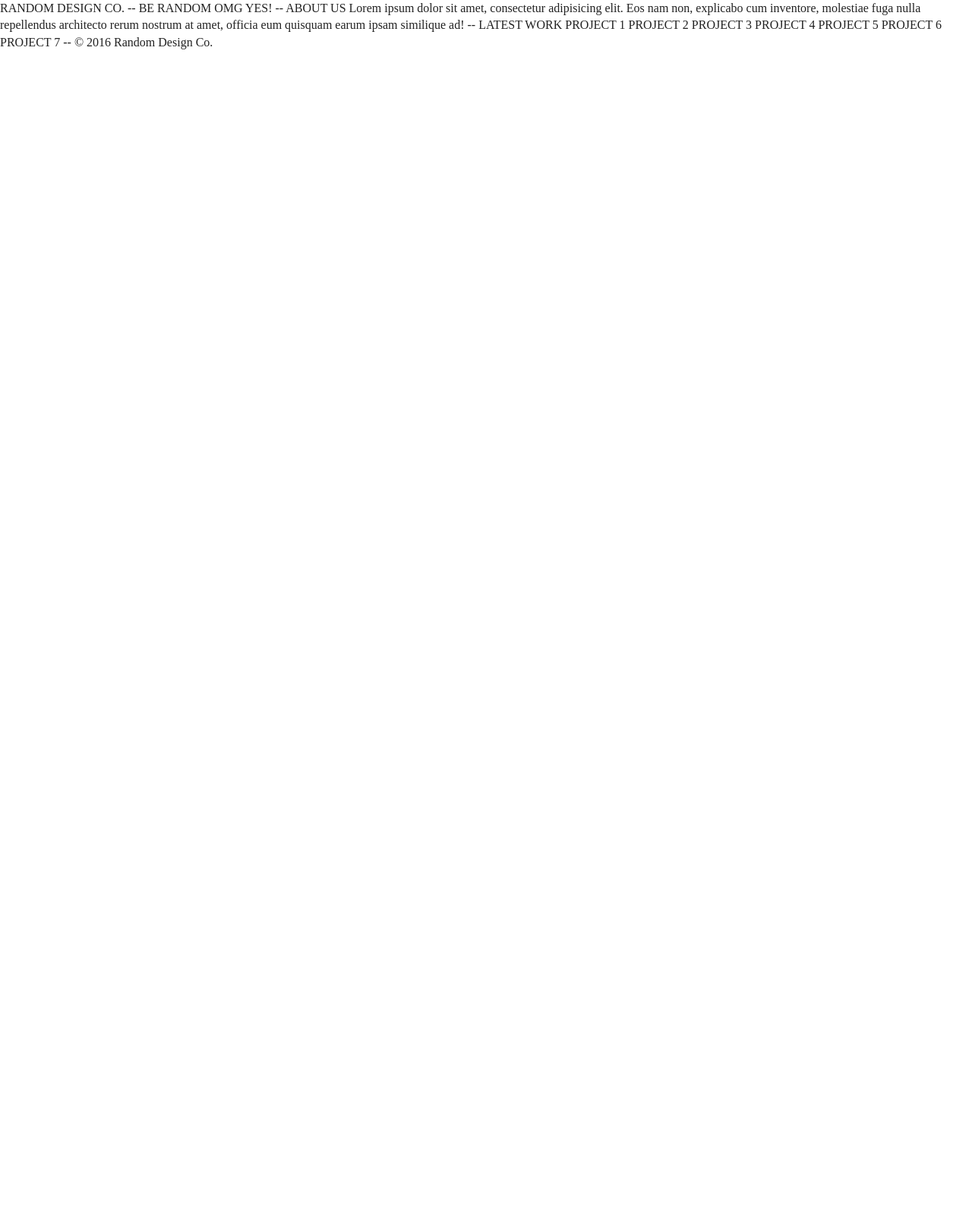
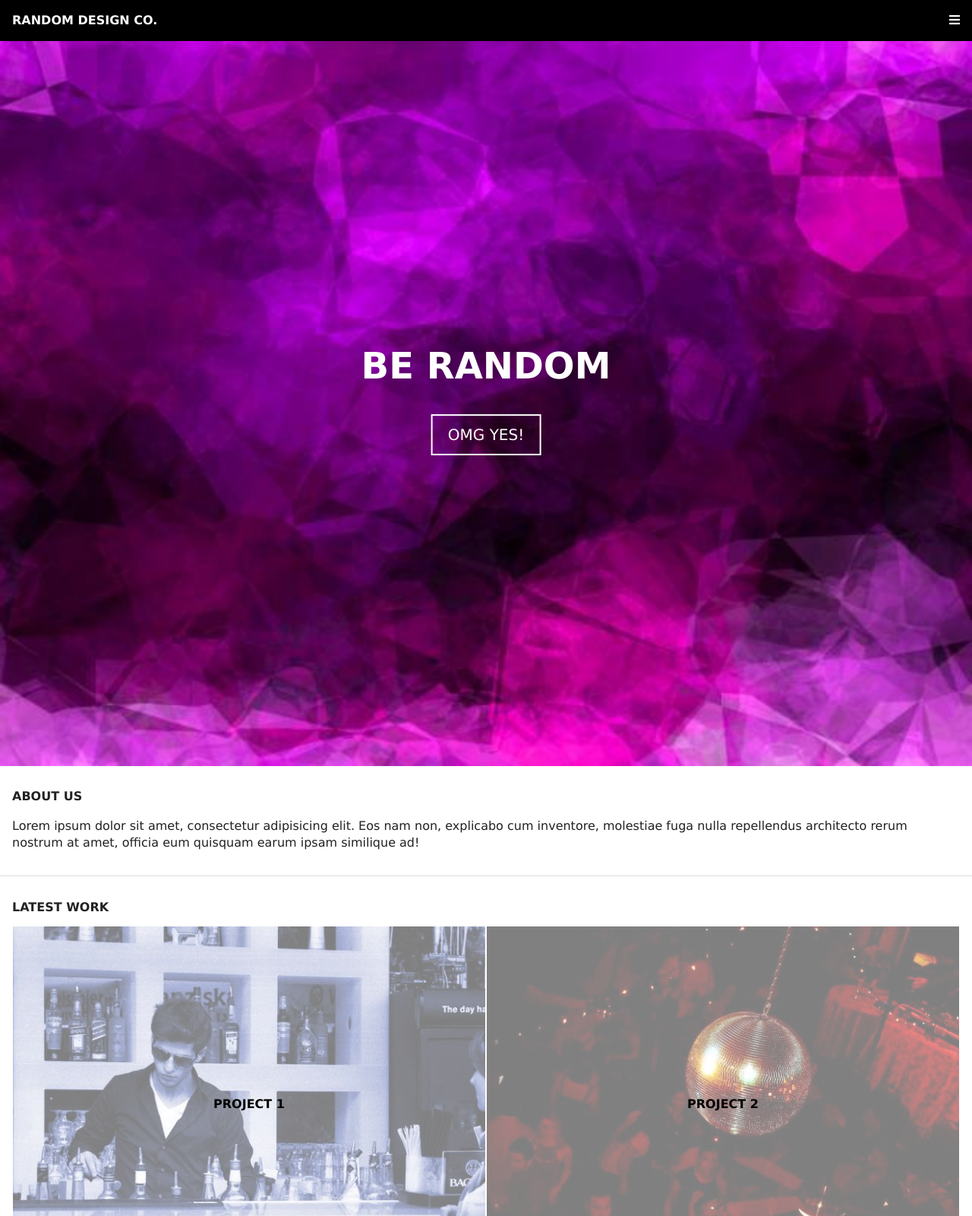
Before and after one commit to esetiadi/random-design-co, a plain HTML site: page index.html in a window 1280 px wide. Shown: the top 1600 px of the page at 76% size. Before the commit the page ends 800 px from the top, so only its background shows below. Drawn offline with nearby package versions, Linux system fonts and the light colour scheme.

Commit message:
finish up
follow video guide

```diff
--- a/css/main.css
+++ b/css/main.css
@@ -96,14 +96,118 @@ textarea {
 /* ==========================================================================
    Author's custom styles
    ========================================================================== */
-
-
 html {
   box-sizing: border-box;
 }
 *, *:before, *:after {
   box-sizing: inherit;
 }
+body {
+    font-family: verdana, sans-serif;
+    padding-top: 3em;
+}
+h1, h2, h3, h4, h5 {
+    font-size: 1em;
+    text-transform: uppercase;
+}
+img {
+    max-width: 100%;
+}
+.page-header {
+    background: #000;
+    color: white;
+    padding: 1em;
+    position: fixed;
+    top: 0;
+    left: 0;
+    width: 100%;
+}
+.page-header h1 {
+    margin: 0;
+}
+.page-header .main-nav {
+    position: absolute;
+    top: 1em;
+    right: 1em;
+}
+.page-section {
+    padding:1em;
+    border-bottom: 1px solid #ddd;
+}
+.btn {
+    display: inline-block;
+    font-size: 1.25em;
+    border: 0.125em solid #000;
+    padding: 0.75em 1em;
+    text-decoration: none;
+    color: #000;
+}
+.btn:hover {
+    background: #000;
+    color: #fff;
+}
+.jumbotron {
+    background: hsla (0, 100%, 50%, 0.5);
+    padding: 0;
+    position: relative;
+}
+.jumbotron__bg {
+    display: block;
+    position: relative;
+    z-index: -10;
+    width: 100%;
+}
+.jumbotron__content {
+    position: absolute;
+    top: 50%;
+    left: 50%;
+    transform: translate(-50%, -50%);
+    text-align: center;
+    line-height: 1;
+    color: #fff;
+}
+.jumbotron__content h2 {
+    margin-top: 0;
+    font-size: 3em;
+}
+.jumbotron__content .btn {
+    color: #fff;
+    border-color: #fff;
+}
+.jumbotron__content .btn:hover {
+    background-color: #fff;
+    color: #000;
+}
+.project-thumb {
+    position: relative;
+    width: 50%;
+    float: left;
+    background-color: hsla(0,100%,100%, 0.5);
+    border: 1px solid white;
+}
+.project-thumb:hover {
+    background-color: hsla(0, 0%, 0%, 0.5);
+}
+.project-thumb img {
+    position: relative;
+    z-index: -10;
+}
+.project-thumb h3 {
+    position: absolute;
+    top: 50%;
+    left: 50%;
+    transform: translate(-50%, -50%);
+    margin: 0;
+    text-align: center;
+    color: #000;
+}
+.project-thumb:hover h3 {
+    color: #fff;
+}
+.page-footer {
+    text-align: center;
+}
+
 
 
 
--- a/index.html
+++ b/index.html
@@ -11,9 +11,9 @@
   <link rel="manifest" href="site.webmanifest">
   <link rel="apple-touch-icon" href="icon.png">
   <!-- Place favicon.ico in the root directory -->
-<link rel="stylesheet" href="https://use.fontawesome.com/releases/v5.5.0/css/all.css" integrity="sha384-B4dIYHKNBt8Bc12p+WXckhzcICo0wtJAoU8YZTY5qE0Id1GSseTk6S+L3BlXeVIU" crossorigin="anonymous">
   <link rel="stylesheet" href="css/normalize.css">
   <link rel="stylesheet" href="css/main.css">
+  <link rel="stylesheet" href="https://use.fontawesome.com/releases/v5.5.0/css/all.css" integrity="sha384-B4dIYHKNBt8Bc12p+WXckhzcICo0wtJAoU8YZTY5qE0Id1GSseTk6S+L3BlXeVIU" crossorigin="anonymous">
 </head>
 
 <body>
@@ -23,35 +23,85 @@
 
   <!-- Add your site or application content here -->
 
-RANDOM DESIGN CO.
+<header class="page-header">
+  <h1>RANDOM DESIGN CO.</h1>
+  <nav class="main-nav">
+    <i class="fa fa-bars"></i>
+  </nav>
+</header>
 
---
+<section class="jumbotron">
+<div class="jumbotron__content">
+  <h2>BE RANDOM</h2>
+  <a href="#" class="btn">OMG YES!</a>
+</div>
+  <img class="jumbotron__bg" src="img/purple-bg.jpeg" alt="Abstract Purple">
+</section>
 
-BE RANDOM
 
-OMG YES!
+<section class="page-section">
+  <h2>ABOUT US</h2>
+  <p>Lorem ipsum dolor sit amet, consectetur adipisicing elit. Eos nam non, explicabo cum inventore, molestiae fuga nulla repellendus architecto rerum nostrum at amet, officia eum quisquam earum ipsam similique ad!</p>
+</section>
 
---
+<section class="page-section">
+  <h2>LATEST WORK</h2>
 
-ABOUT US
+<div class="clearfix">
+  <a href="#">
+    <article class="project-thumb">
+      <h3>Project 1</h3>
+      <img src="img/1-cocktail.jpeg" alt="cocktail">
+    </article>
+  </a>
 
-Lorem ipsum dolor sit amet, consectetur adipisicing elit. Eos nam non, explicabo cum inventore, molestiae fuga nulla repellendus architecto rerum nostrum at amet, officia eum quisquam earum ipsam similique ad!
+  <a href="#">
+    <article class="project-thumb">
+      <h3>Project 2</h3>
+      <img src="img/2-disco.jpeg" alt="disco">
+    </article>
+  </a>
 
---
+  <a href="#">
+    <article class="project-thumb">
+      <h3>Project 3</h3>
+      <img src="img/3-bookstore.jpeg" alt="bookstore">
+    </article>
+  </a>
 
-LATEST WORK
+  <a href="#">
+    <article class="project-thumb">
+      <h3>Project 4</h3>
+      <img src="img/4-traffic.jpeg" alt="traffic">
+    </article>
+  </a>
 
-PROJECT 1
-PROJECT 2
-PROJECT 3
-PROJECT 4
-PROJECT 5
-PROJECT 6
-PROJECT 7
+  <a href="#">
+    <article class="project-thumb">
+      <h3>Project 5</h3>
+      <img src="img/5-concert.jpg" alt="concert">
+    </article>
+  </a>
 
---
+  <a href="#">
+    <article class="project-thumb">
+      <h3>Project 6</h3>
+      <img src="img/6-nightlife.jpg" alt="nightlife">
+    </article>
+  </a>
 
+  <a href="#">
+    <article class="project-thumb">
+      <h3>Project 7</h3>
+      <img src="img/7-bar.jpg" alt="bar">
+    </article>
+  </a>
+</section>
+</div>
+
+<footer class="page-footer">
 © 2016 Random Design Co.
+</footer>
 
   <!-- Add your site or application content above -->
   <script src="js/vendor/modernizr-3.6.0.min.js"></script>
```
